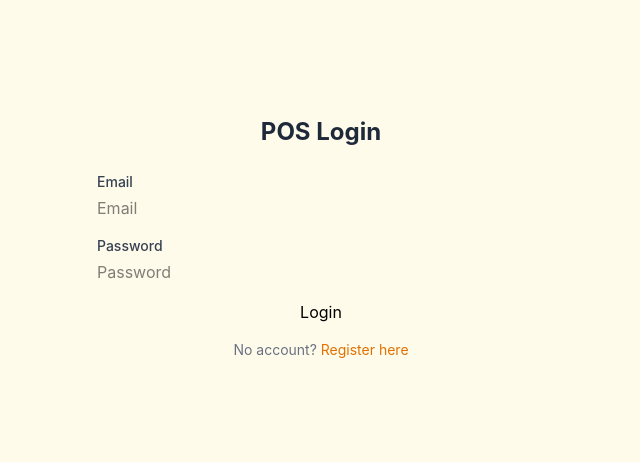
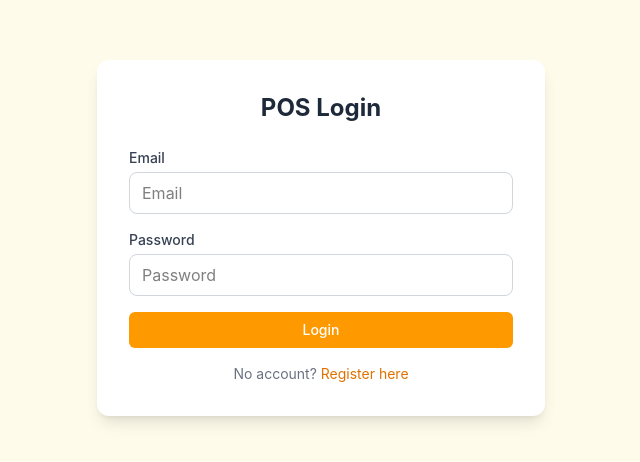
Before and after one commit to nuhu78/POS, a React (Vite) app in the folder pos_frontend/: page /login in a window 1280 px wide. Shown: the part 162-624 px from the top of the page, without its empty margins (319-959 px from the left). Built offline with nearby package versions, Linux system fonts and the light colour scheme; no server answers.

Commit message:
feat: refactor Login and Register pages to use Button component and enhance UI styling

```diff
--- a/pos_frontend/src/features/dashboard/LoginPage.jsx
+++ b/pos_frontend/src/features/dashboard/LoginPage.jsx
@@ -1,28 +1,34 @@
 import { useState } from "react";
 import { Link, useNavigate } from "react-router-dom";
 import { useAuth } from "../../auth/AuthContext";
+import Button from "../../components/Button";
 
 export default function LoginPage() {
-  const { login, loading } = useAuth();
+  const { login } = useAuth();
   const navigate = useNavigate();
   const [email, setEmail] = useState("");
   const [password, setPassword] = useState("");
   const [error, setError] = useState("");
+  const [loading, setLoading] = useState(false);
 
   const handleSubmit = async (e) => {
     e.preventDefault();
     setError("");
+    setLoading(true);
     try {
       const role = await login(email, password);
       navigate(role === "admin" ? "/admin" : "/cashier", { replace: true });
-    } catch {
-      setError("Invalid email or password.");
+    } catch (err) {
+      const msg = err.response?.data?.error?.message || "Invalid email or password.";
+      setError(msg);
+    } finally {
+      setLoading(false);
     }
   };
 
   return (
     <div className="min-h-screen flex items-center justify-center bg-amber-50 p-4">
-      <div className="card max-w-md w-full">
+      <div className="bg-white rounded-xl shadow-lg p-8 max-w-md w-full">
         <h1 className="text-2xl font-bold text-gray-800 text-center mb-6">POS Login</h1>
         {error && <p className="text-red-600 text-sm mb-4 text-center">{error}</p>}
         <form onSubmit={handleSubmit} className="space-y-4">
@@ -30,7 +36,7 @@ export default function LoginPage() {
             <label className="block text-sm font-medium text-gray-700 mb-1">Email</label>
             <input
               type="email"
-              className="input"
+              className="w-full px-3 py-2 border border-gray-300 rounded-lg focus:outline-none focus:ring-2 focus:ring-amber-400"
               placeholder="Email"
               value={email}
               onChange={(e) => setEmail(e.target.value)}
@@ -41,16 +47,16 @@ export default function LoginPage() {
             <label className="block text-sm font-medium text-gray-700 mb-1">Password</label>
             <input
               type="password"
-              className="input"
+              className="w-full px-3 py-2 border border-gray-300 rounded-lg focus:outline-none focus:ring-2 focus:ring-amber-400"
               placeholder="Password"
               value={password}
               onChange={(e) => setPassword(e.target.value)}
               required
             />
           </div>
-          <button type="submit" className="btn-primary w-full" disabled={loading}>
+          <Button type="submit" variant="primary" className="w-full" loading={loading}>
             {loading ? "Logging in..." : "Login"}
-          </button>
+          </Button>
         </form>
         <p className="text-sm text-gray-500 text-center mt-4">
           No account? <Link to="/register" className="text-amber-600 hover:text-amber-800">Register here</Link>
--- a/pos_frontend/src/features/dashboard/RegisterPage.jsx
+++ b/pos_frontend/src/features/dashboard/RegisterPage.jsx
@@ -1,6 +1,7 @@
 import { useState } from "react";
 import { Link, useNavigate } from "react-router-dom";
 import client from "../../api/client";
+import Button from "../../components/Button";
 
 export default function RegisterPage() {
   const navigate = useNavigate();
@@ -27,25 +28,25 @@ export default function RegisterPage() {
 
   return (
     <div className="min-h-screen flex items-center justify-center bg-amber-50 p-4">
-      <div className="card max-w-md w-full">
+      <div className="bg-white rounded-xl shadow-lg p-8 max-w-md w-full">
         <h1 className="text-2xl font-bold text-gray-800 text-center mb-6">Create Account</h1>
         {error && <p className="text-red-600 text-sm mb-4 text-center">{error}</p>}
         <form onSubmit={handleSubmit} className="space-y-4">
           <div>
             <label className="block text-sm font-medium text-gray-700 mb-1">Full name</label>
-            <input name="name" className="input" value={form.name} onChange={handleChange} placeholder="Full name" required />
+            <input name="name" className="w-full px-3 py-2 border border-gray-300 rounded-lg focus:outline-none focus:ring-2 focus:ring-amber-400" value={form.name} onChange={handleChange} placeholder="Full name" required />
           </div>
           <div>
             <label className="block text-sm font-medium text-gray-700 mb-1">Email</label>
-            <input name="email" type="email" className="input" value={form.email} onChange={handleChange} placeholder="Email" required />
+            <input name="email" type="email" className="w-full px-3 py-2 border border-gray-300 rounded-lg focus:outline-none focus:ring-2 focus:ring-amber-400" value={form.email} onChange={handleChange} placeholder="Email" required />
           </div>
           <div>
             <label className="block text-sm font-medium text-gray-700 mb-1">Password (min 8 chars)</label>
-            <input name="password" type="password" className="input" value={form.password} onChange={handleChange} placeholder="Password" minLength={8} required />
+            <input name="password" type="password" className="w-full px-3 py-2 border border-gray-300 rounded-lg focus:outline-none focus:ring-2 focus:ring-amber-400" value={form.password} onChange={handleChange} placeholder="Password" minLength={8} required />
           </div>
-          <button type="submit" className="btn-primary w-full" disabled={loading}>
+          <Button type="submit" variant="primary" className="w-full" loading={loading}>
             {loading ? "Registering..." : "Register"}
-          </button>
+          </Button>
         </form>
         <p className="text-sm text-gray-500 text-center mt-4">
           Already have an account? <Link to="/login" className="text-amber-600 hover:text-amber-800">Login</Link>
```
